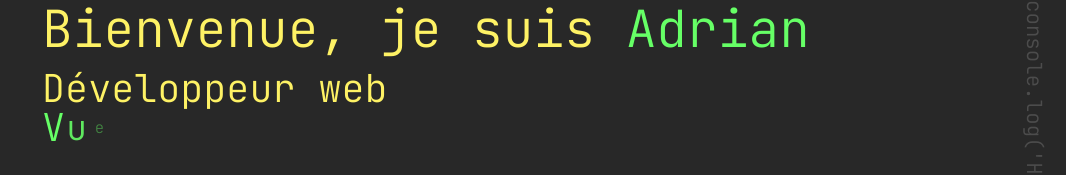
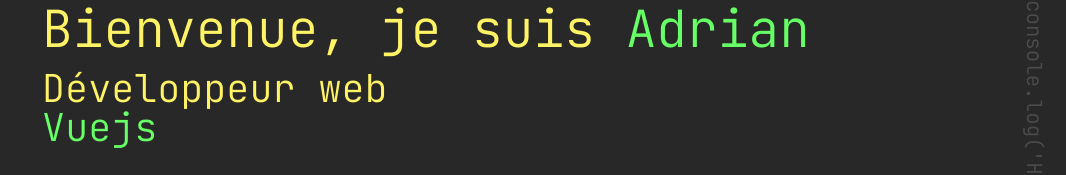
Before and after one commit to Adrian-Larenaudie/adrian_portfolio_vue, a Vue app: page / in a window 1280 px wide. Shown: the part 205-380 px from the top of the page, without its empty margins (214-1280 px from the left). Built offline with nearby package versions, Linux system fonts and the light colour scheme.

Commit message:
edit timing animation on wordSwitcher

```diff
--- a/src/views/HomeView.vue
+++ b/src/views/HomeView.vue
@@ -48,13 +48,13 @@
                             await new Promise(resolve => setTimeout(resolve, 1200));
                             for (let k = wordSwitcher.querySelectorAll('span').length -1; k >= 0; k--) {
                                 wordSwitcher.querySelectorAll('span')[k].classList.add('wordDisappear');
-                                await new Promise(resolve => setTimeout(resolve, 150));
+                                await new Promise(resolve => setTimeout(resolve, 100));
                                 wordSwitcher.querySelectorAll('span')[k].remove();
                             }
                             currentIndex = i;
                             await new Promise(resolve => setTimeout(resolve, 500));
                         }
-                        await new Promise(resolve => setTimeout(resolve, 150));
+                        await new Promise(resolve => setTimeout(resolve, 100));
                         let newSpan = document.createElement('span');
                         newSpan.textContent = arrayOfWords[i][j];
                         wordSwitcher.appendChild(newSpan);
@@ -75,7 +75,7 @@
     display: inline-block;
     animation-name: wordReveal;
     animation-delay: 0;
-    animation-duration: .4s;
+    animation-duration: .3s;
     animation-iteration-count: 1;
 }
 @keyframes wordReveal {
@@ -92,7 +92,7 @@
     display: inline-block;
     animation-name: wordDisappear;
     animation-delay: 0;
-    animation-duration: .4s;
+    animation-duration: .3s;
     animation-iteration-count: 1;
 }
 @keyframes wordDisappear {
```
